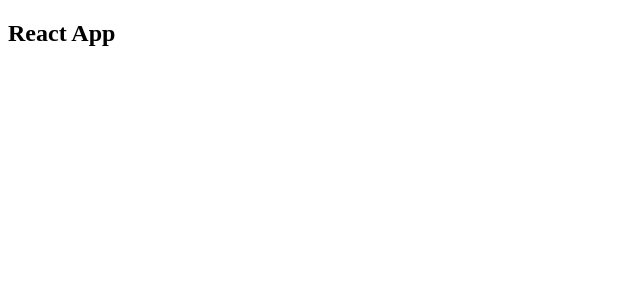
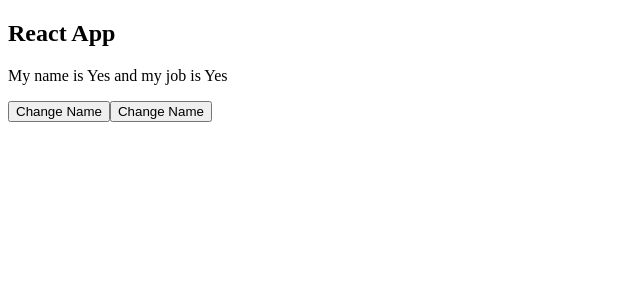
Before and after one commit to barnwalp/react-rolodex, a React (Create React App) app: page / in a window 1280 px wide. Shown: the top 300 px of the page, without its empty margins (0-640 px from the left). Built offline with nearby package versions, Linux system fonts and the light colour scheme.

Commit message:
feat/simple setState function

```diff
--- a/src/App.js
+++ b/src/App.js
@@ -2,10 +2,48 @@
 import ReactDom from 'react-dom';
 
 class App extends React.Component {
+	constructor(props) {
+		super(props);
+		this.state = {
+			toggle: "Yes",
+		};
+	}
+
+	// Here only arrow function work, else it will throw error "can not read property of undefined" as An arrow function does not have its own this; the this value of the enclosing execution context is used.
+	handleClick = () => {
+		this.setState({toggle: "No"});
+	}
+
+	// handleClick() {
+	// 	this.setState((prevData) => {
+	// 		return({
+	// 			...prevData,
+	// 			name: 'sobhita',
+	// 		});
+	// 	});
+	// }
+
 	render() {
 		return (
 			<>
 				<h2>React App</h2>
+				<p>My name is {this.state.toggle} and my job is {this.state.toggle}</p>
+				<button onClick={() => {this.setState({toggle: "No"})}}>Change Name</button>
+				<button onClick={this.handleClick}>Change Name</button>
+				{/*}
+				<button onClick={() => {
+					this.setState(
+						(prevData) => {
+							return{
+								...prevData,
+								name: 'sobhita'
+							}
+						}
+					)
+				}}>
+					Change Name
+				</button>
+				{*/}
 			</>
 		);
 	}
```
Also changed, not shown: public/index.html (+0 -23 lines).
